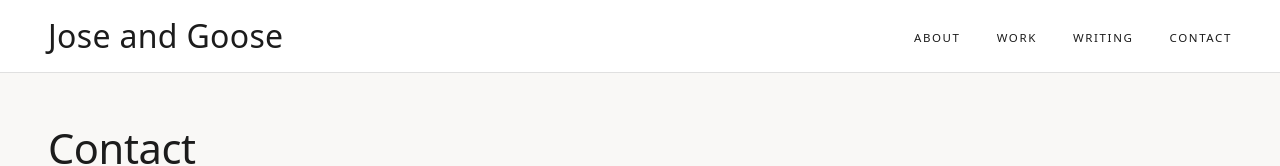
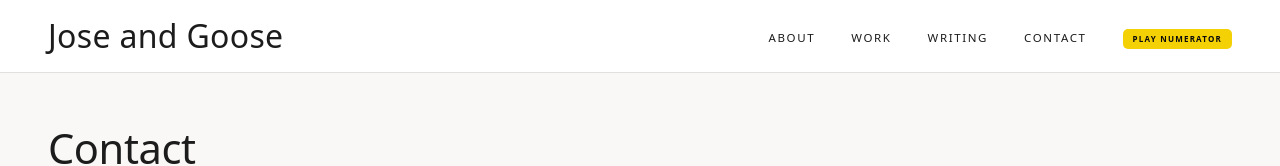
Before and after one commit to joseandgoose/starter, a Next.js app: page /contact in a window 1280 px wide. Shown: the top 166 px of the page. Built offline with nearby package versions, Linux system fonts and the light colour scheme.

Commit message:
Add Play Numerator button to nav

```diff
--- a/app/contact/page.tsx
+++ b/app/contact/page.tsx
@@ -10,6 +10,7 @@ export default function Contact() {
             <li><a href="/work">Work</a></li>
             <li><a href="/writing">Writing</a></li>
             <li><a href="/contact">Contact</a></li>
+            <li><a href="/numerator" style={{background:'#F3D104',color:'#0a0a0f',padding:'6px 10px',borderRadius:'5px',fontWeight:700,fontSize:'8px',letterSpacing:'1.2px',textTransform:'uppercase',textAlign:'center',display:'inline-flex',alignItems:'center',justifyContent:'center',whiteSpace:'nowrap',lineHeight:1,textDecoration:'none',transition:'transform 0.15s, box-shadow 0.15s'}}>Play Numerator</a></li>
           </ul>
         </div>
       </header>
```
